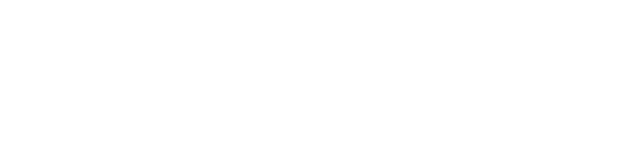
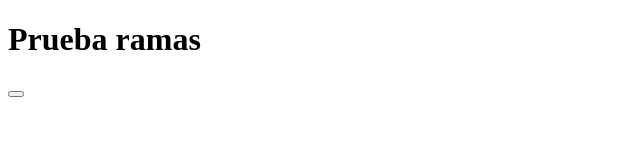
Before and after one commit to juangr18/pruebaramas1, a plain HTML site: page index.html in a window 1280 px wide. Shown: the whole page, without its empty margins (0-640 px from the left). Drawn offline with Linux system fonts and the light colour scheme.

Commit message:
Add button and alert menssage

```diff
--- a/assets/js/script.js
+++ b/assets/js/script.js
@@ -0,0 +1,3 @@
+const saludo = ()=>{
+    alert("Bienvenidos al proyecto.")
+}
--- a/index.html
+++ b/index.html
@@ -7,6 +7,9 @@
     <title>Document</title>
 </head>
 <body>
+    <h1 class="title">Prueba ramas</h1>
+    <button onclick="saludo()"></button>
 
+    <script src="./assets/js/script.js"></script>
 </body>
 </html>
```
